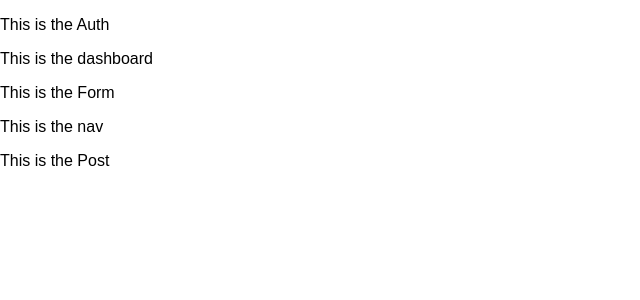
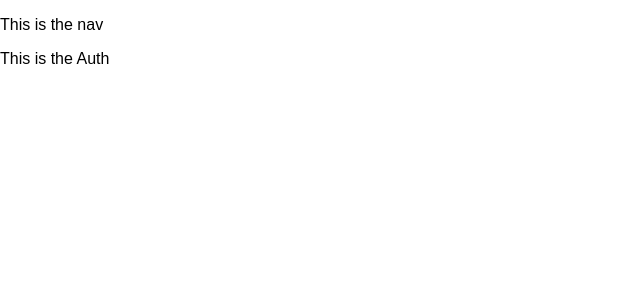
Before and after one commit to bfrest/sim3, a React (Create React App) app: page / in a window 1280 px wide. Shown: the top 300 px of the page, without its empty margins (0-640 px from the left). Built offline with nearby package versions, Linux system fonts and the light colour scheme.

Commit message:
working through step 1

```diff
--- a/src/App.js
+++ b/src/App.js
@@ -1,20 +1,17 @@
 import React, { Component } from "react";
 import "./App.css";
-import Auth from "./component/Auth/Auth.js";
-import Dashboard from "./component/Dashboard/Dashboard.js";
-import Form from "./component/Form/Form.js";
 import Nav from "./component/Nav/Nav.js";
-import Post from "./component/Post/Post.js";
+import routes from "./routes.js";
 
 class App extends Component {
   render() {
+    //const currentPath = this.props.location.pathname;
     return (
       <div>
-        <Auth />
-        <Dashboard />
-        <Form />
+        {/*conditional render currentPath === "/" && <Nav />*/}
         <Nav />
-        <Post />
+        {routes}
+        {console.log(this)}
       </div>
     );
   }
--- a/src/routes.js
+++ b/src/routes.js
@@ -1,5 +1,15 @@
+import React from "react";
 import { Switch, Route } from "react-router-dom";
 import Auth from "./component/Auth/Auth.js";
 import Dashboard from "./component/Dashboard/Dashboard.js";
 import Form from "./component/Form/Form.js";
 import Post from "./component/Post/Post.js";
+
+export default (
+  <Switch>
+    <Route exact path="/" component={Auth} />
+    <Route path="/dashboard" component={Dashboard} />
+    <Route path="/post/:postid" component={Post} />
+    <Route path="/new" component={Form} />
+  </Switch>
+);
```
